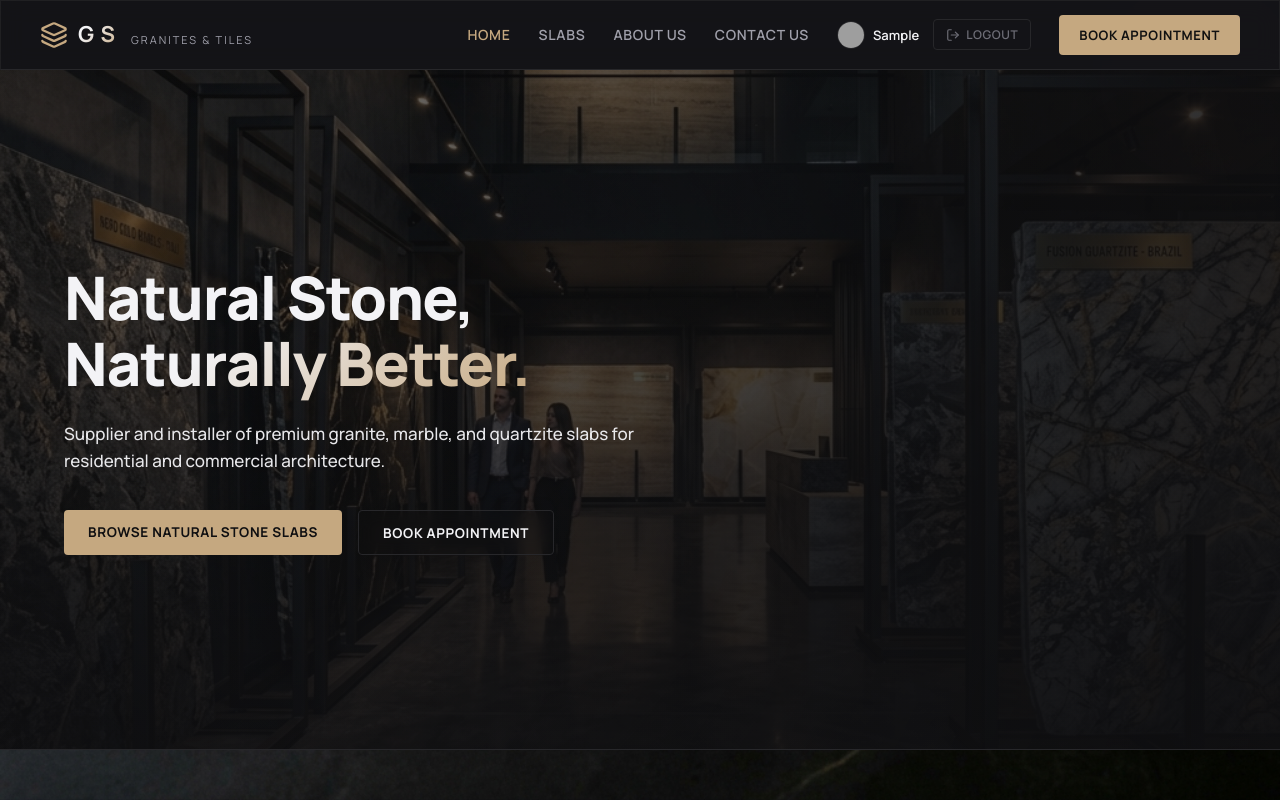
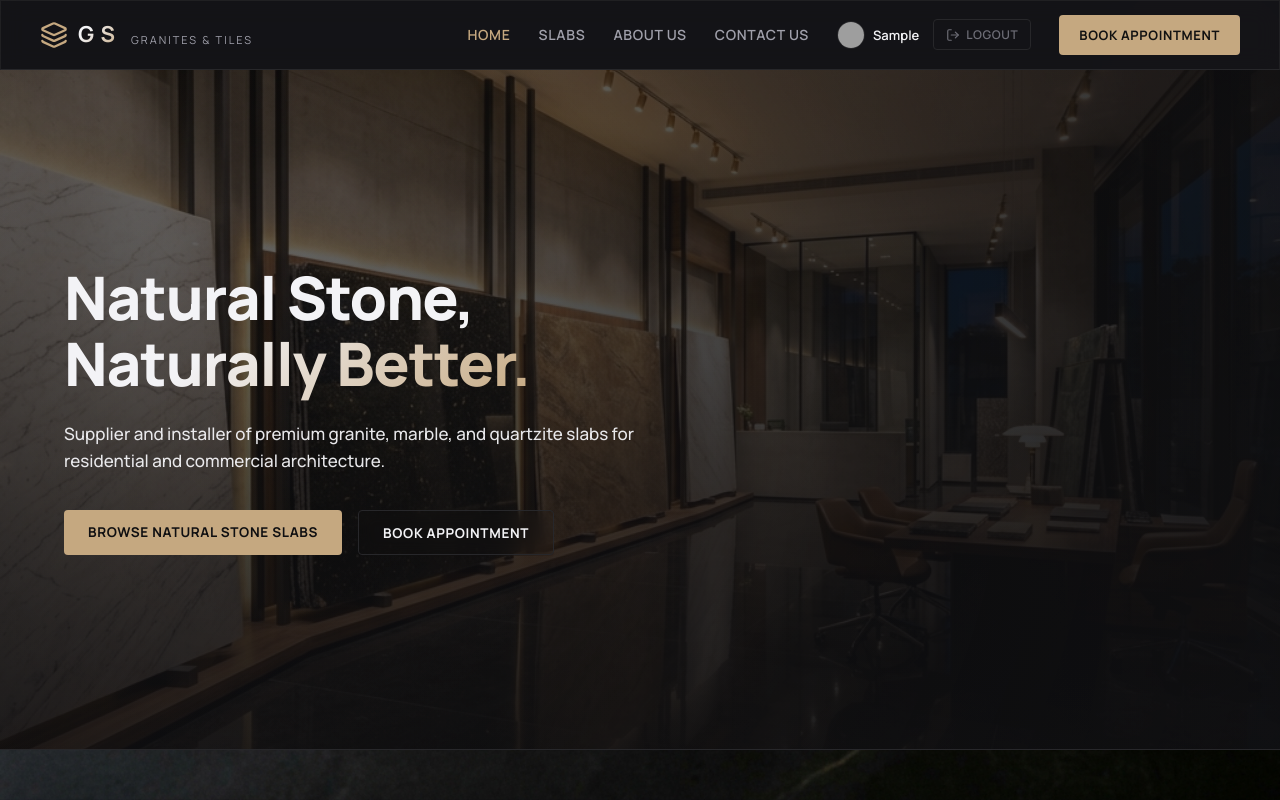
Before and after one commit to Charan-Reddy96/granite_page, a React (Vite) app in the folder frontend/: page /#/signup in a window 1280 px wide. Both pictures are taken after typing "Sample", "Sample123", "Sample123" into the empty fields and a click on the button "SIGN UP". Shown: the top 800 px of the page. Built offline with nearby package versions, Linux system fonts and the light colour scheme; no server answers; grey boxes are pictures that could not be loaded.

Commit message:
Update Home page hero background to Indian stone showroom image

```diff
--- a/frontend/src/pages/Home.jsx
+++ b/frontend/src/pages/Home.jsx
@@ -33,7 +33,7 @@ export default function Home() {
         minHeight: 'var(--hero-min-height, clamp(480px, 85vh, 900px))',
         display: 'flex',
         alignItems: 'center',
-        background: `linear-gradient(rgba(15, 15, 17, 0.4), rgba(15, 15, 17, 0.85)), url("${import.meta.env.BASE_URL}hero_dark_showroom.png") no-repeat center center/cover`,
+        background: `linear-gradient(rgba(15, 15, 17, 0.4), rgba(15, 15, 17, 0.85)), url("${import.meta.env.BASE_URL}indian_stone_showroom.png") no-repeat center center/cover`,
         borderBottom: '1px solid var(--border-color)'
       }}>
         {/* Visual Overlay Layer for premium depth */}
```
Also changed, not shown: frontend/public/indian_stone_showroom.png (added).
